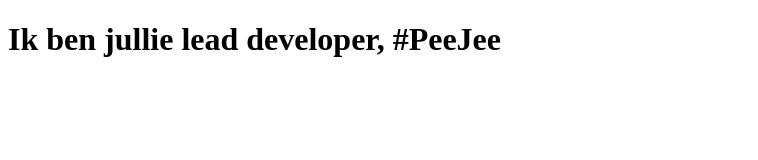
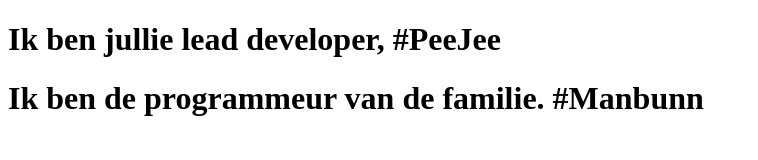
Before and after one commit to andrerobbe/HangIt, a plain HTML site: page index.html in a window 1280 px wide. Shown: the whole page, without its empty margins (0-758 px from the left). Drawn offline with Linux system fonts and the light colour scheme.

Commit message:
There is a change

```diff
--- a/index.html
+++ b/index.html
@@ -7,5 +7,6 @@
 <body>
 	<script src="JS/script.js"></script>
 	<h1>Ik ben jullie lead developer, #PeeJee</h1>
+	<h1>Ik ben de programmeur van de familie. #Manbunn</h1>
 </body>
 </html>
```
